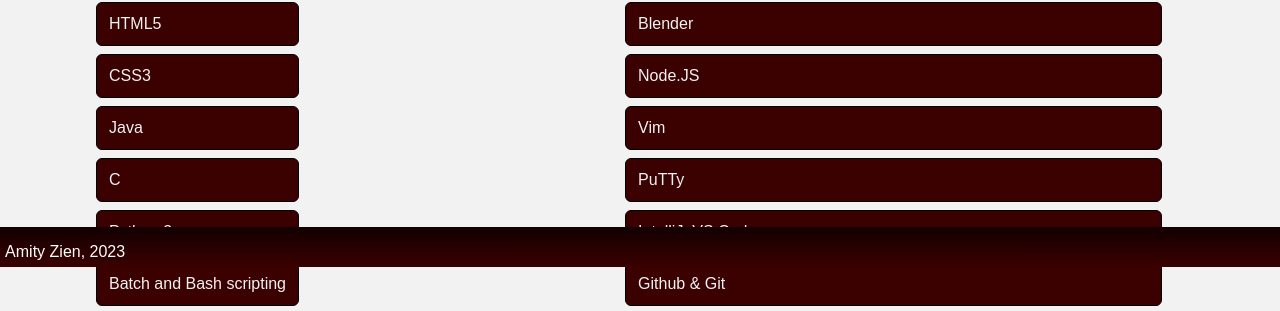
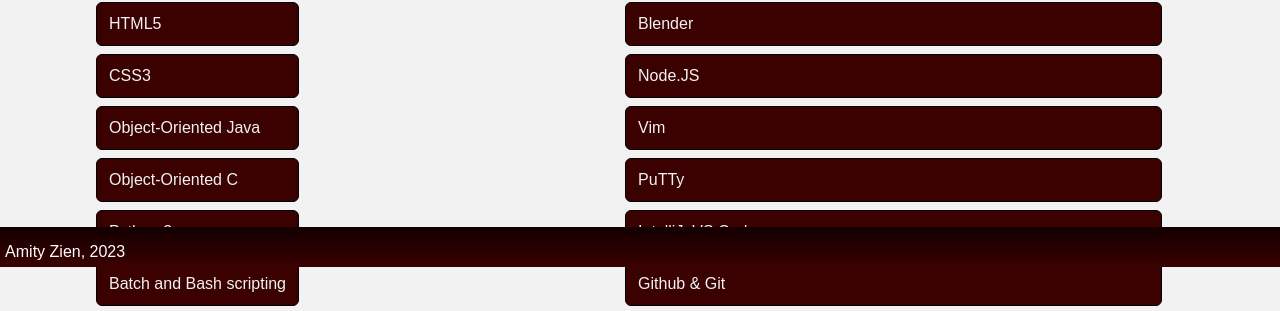
Before and after one commit to SamuelZien/elanazien.github.io, a PHP site: page / in a window 1280 px wide. Shown: the part 533-844 px from the top of the page. Run offline with PHP 8.4, Linux system fonts and the light colour scheme.

Commit message:
Content and Body Height Units
Content updates and changes to Body Height Units for later development.

```diff
--- a/index.css
+++ b/index.css
@@ -6,7 +6,7 @@ main{
 body{
   margin:0rem;
   background-color:#f2f2f2;
-  min-height: 100%;
+  min-height: 100vh;
   overflow: hidden;
   z-index: 0;
 }
--- a/index.html
+++ b/index.html
@@ -32,8 +32,8 @@
                     <li id="javascript">JavaScript</li>
                     <li id="html">HTML5</li>
                     <li id="css3">CSS3</li>
-                    <li id="java">Java</li>
-                    <li id="ccode">C</li>
+                    <li id="java">Object-Oriented Java</li>
+                    <li id="ccode">Object-Oriented C</li>
                     <li id="python3">Python 3</li>
                     <li>Batch and Bash scripting</li>
                 </ul>
```
